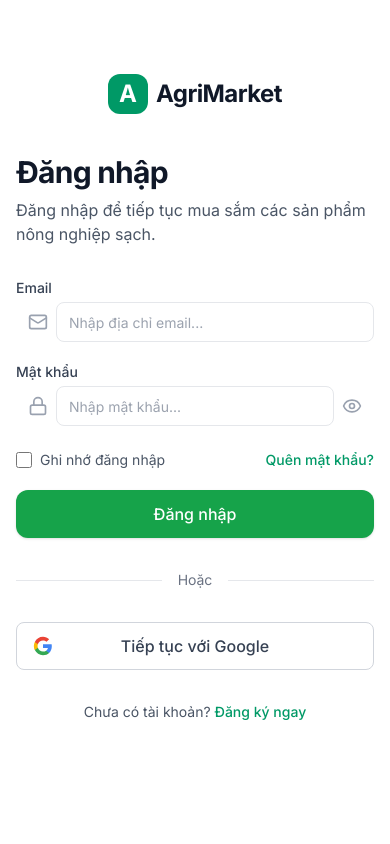
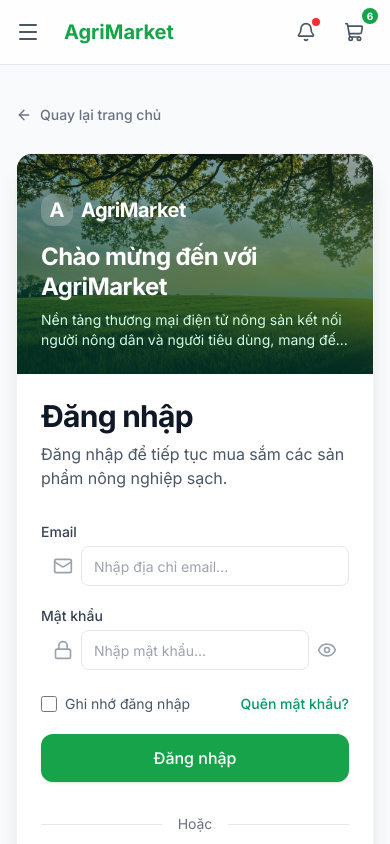
Before and after one commit to longdao2004/web_TN, a Next.js app in the folder frontend/: page /dang-nhap in a window 390 px wide. Shown: the top 844 px of the page. Built offline with nearby package versions, Linux system fonts and the light colour scheme.

Commit message:
sua anh va sua trang dang nhap

```diff
--- a/frontend/next.config.ts
+++ b/frontend/next.config.ts
@@ -2,6 +2,8 @@
 
 const nextConfig: NextConfig = {
   images: {
+    unoptimized: true,
+    formats: ['image/avif', 'image/webp'],
     remotePatterns: [
       {
         protocol: 'https',
--- a/frontend/src/components/auth/AuthBanner.tsx
+++ b/frontend/src/components/auth/AuthBanner.tsx
@@ -3,13 +3,14 @@
 
 export const AuthBanner = () => {
   return (
-    <div className="relative hidden h-full w-full flex-col justify-end bg-emerald-900 lg:flex">
+    <div className="relative h-full w-full flex flex-col justify-end bg-emerald-900">
       {/* Background Image */}
       <div className="absolute inset-0">
         <Image
           src="/images/banners/canhdong.avif"
           alt="Cánh đồng nông nghiệp xanh mướt"
           fill
+          sizes="(max-width: 1024px) 100vw, 50vw"
           className="object-cover opacity-80"
           priority
         />
@@ -17,19 +18,19 @@
       </div>
 
       {/* Content */}
-      <div className="relative z-10 p-12 text-white">
-        <div className="mb-6 flex items-center gap-2">
-          <div className="flex h-10 w-10 items-center justify-center rounded-xl bg-white/20 backdrop-blur-sm">
-            <span className="text-2xl font-bold text-white">A</span>
+      <div className="relative z-10 p-6 sm:p-8 lg:p-12 text-white">
+        <div className="mb-4 lg:mb-6 flex items-center gap-2">
+          <div className="flex h-8 w-8 lg:h-10 lg:w-10 items-center justify-center rounded-xl bg-white/20 backdrop-blur-sm">
+            <span className="text-xl lg:text-2xl font-bold text-white">A</span>
           </div>
-          <span className="text-2xl font-bold tracking-tight">AgriMarket</span>
+          <span className="text-xl lg:text-2xl font-bold tracking-tight">AgriMarket</span>
         </div>
 
-        <h1 className="mb-4 text-4xl font-bold leading-tight tracking-tight">
-          Chào mừng đến với <br /> AgriMarket
+        <h1 className="mb-2 lg:mb-4 text-2xl sm:text-3xl lg:text-4xl font-bold leading-tight tracking-tight">
+          Chào mừng đến với <br className="hidden sm:block" /> AgriMarket
         </h1>
 
-        <p className="max-w-md text-lg text-emerald-100">
+        <p className="max-w-md text-sm sm:text-base lg:text-lg text-emerald-100 line-clamp-2 sm:line-clamp-none">
           Nền tảng thương mại điện tử nông sản kết nối người nông dân và người tiêu dùng, mang đến những sản phẩm sạch, an toàn và chất lượng.
         </p>
       </div>
--- a/frontend/src/components/auth/AuthLayout.tsx
+++ b/frontend/src/components/auth/AuthLayout.tsx
@@ -1,6 +1,9 @@
 import React, { ReactNode } from 'react';
 import Link from 'next/link';
+import { ArrowLeft } from 'lucide-react';
 import { AuthBanner } from './AuthBanner';
+import { Header } from '../layout/PublicLayout/Header';
+import { Footer } from '../layout/PublicLayout/Footer';
 
 interface AuthLayoutProps {
   children: ReactNode;
@@ -8,38 +11,47 @@
 
 export const AuthLayout = ({ children }: AuthLayoutProps) => {
   return (
-    <div className="flex min-h-screen w-full bg-white lg:bg-gray-50">
-      {/* Banner Left Side - Desktop Only */}
-      <div className="hidden lg:block lg:w-1/2 xl:w-5/12">
-        <div className="sticky top-0 h-screen w-full">
-          <AuthBanner />
-        </div>
-      </div>
+    <div className="flex min-h-screen flex-col bg-gray-50">
+      <Header />
 
-      {/* Form Right Side */}
-      <div className="flex w-full flex-col px-4 sm:px-6 lg:w-1/2 xl:w-7/12">
-        <div className="flex min-h-screen flex-col justify-center py-12 lg:px-8 xl:px-24">
+      <main className="flex-1 w-full py-10 lg:py-14 px-4 sm:px-6 lg:px-8">
+        <div className="mx-auto max-w-6xl w-full">
 
-          {/* Mobile Logo Header */}
-          <div className="mb-10 flex items-center justify-center gap-2 lg:hidden">
-            <Link href="/" className="flex items-center gap-2">
-              <div className="flex h-10 w-10 items-center justify-center rounded-xl bg-emerald-600">
-                <span className="text-2xl font-bold text-white">A</span>
-              </div>
-              <span className="text-2xl font-bold tracking-tight text-gray-900">AgriMarket</span>
+          <div className="mb-6">
+            <Link
+              href="/"
+              className="inline-flex items-center gap-2 text-sm font-medium text-gray-500 hover:text-emerald-600 transition-colors"
+            >
+              <ArrowLeft className="w-4 h-4" />
+              Quay lại trang chủ
             </Link>
           </div>
 
-          <div className="mx-auto w-full max-w-md lg:mx-0 lg:max-w-xl">
-            <div className="rounded-3xl bg-white lg:p-10 lg:shadow-xl lg:shadow-emerald-900/5 lg:ring-1 lg:ring-gray-100">
-              {children}
+          <div className="bg-white rounded-2xl sm:rounded-3xl overflow-hidden border border-gray-100 shadow-xl w-full">
+            <div className="grid grid-cols-1 lg:grid-cols-[0.9fr_1.1fr] min-h-[600px]">
+
+              {/* Mobile Banner */}
+              <div className="block lg:hidden relative w-full h-[220px] sm:h-[260px]">
+                <AuthBanner />
+              </div>
+
+              {/* Desktop Banner */}
+              <div className="hidden lg:block relative w-full h-full">
+                <AuthBanner />
+              </div>
+
+              {/* Right Column: Form */}
+              <div className="flex flex-col justify-center p-6 sm:p-8 lg:p-12 xl:p-14">
+                {children}
+              </div>
+
             </div>
           </div>
 
-          {/* Mobile Footer Spacing (to match visual weight) */}
-          <div className="h-12 lg:hidden" />
         </div>
-      </div>
+      </main>
+
+      <Footer />
     </div>
   );
 };
--- a/frontend/src/components/home/FeaturedProductsSection.tsx
+++ b/frontend/src/components/home/FeaturedProductsSection.tsx
@@ -20,8 +20,8 @@
         </div>
 
         <div className="grid grid-cols-2 gap-4 sm:grid-cols-3 lg:grid-cols-4 xl:gap-6">
-          {products.slice(0, 8).map((product) => (
-            <ProductCard key={product.id} product={product} />
+          {products.slice(0, 8).map((product, index) => (
+            <ProductCard key={product.id} product={product} priority={index < 4} />
           ))}
         </div>
       </PageContainer>
--- a/frontend/src/components/home/HeroSection.tsx
+++ b/frontend/src/components/home/HeroSection.tsx
@@ -71,11 +71,12 @@
           {/* Image Right */}
           <div className="relative z-10 h-[400px] w-full sm:h-[500px] lg:h-[600px]">
             <Image
-              src="/images/products/dautay.avif"
+              src="/images/products/hangrau.avif"
               alt="Fresh Vegetables"
               className="absolute inset-0 h-full w-full rounded-2xl object-cover shadow-2xl"
               width={500}
               height={500}
+              priority
             />
 
             {/* Floating Card */}
--- a/frontend/src/components/home/components/ProductCard.tsx
+++ b/frontend/src/components/home/components/ProductCard.tsx
@@ -21,9 +21,10 @@
     badges?: string[];
     unit: string;
   };
+  priority?: boolean;
 }
 
-export const ProductCard = ({ product }: ProductCardProps) => {
+export const ProductCard = ({ product, priority = false }: ProductCardProps) => {
   const [isLoading, setIsLoading] = useState(false);
   const router = useRouter();
   const addItem = useCartStore((state) => state.addItem);
@@ -86,6 +87,7 @@
             className="h-full w-full object-cover transition-transform duration-500 group-hover:scale-110"
             width={500}
             height={500}
+            priority={priority}
           />
         </Link>
 
```
Also changed, not shown: frontend/public/images/products/hangrau.avif (added).
